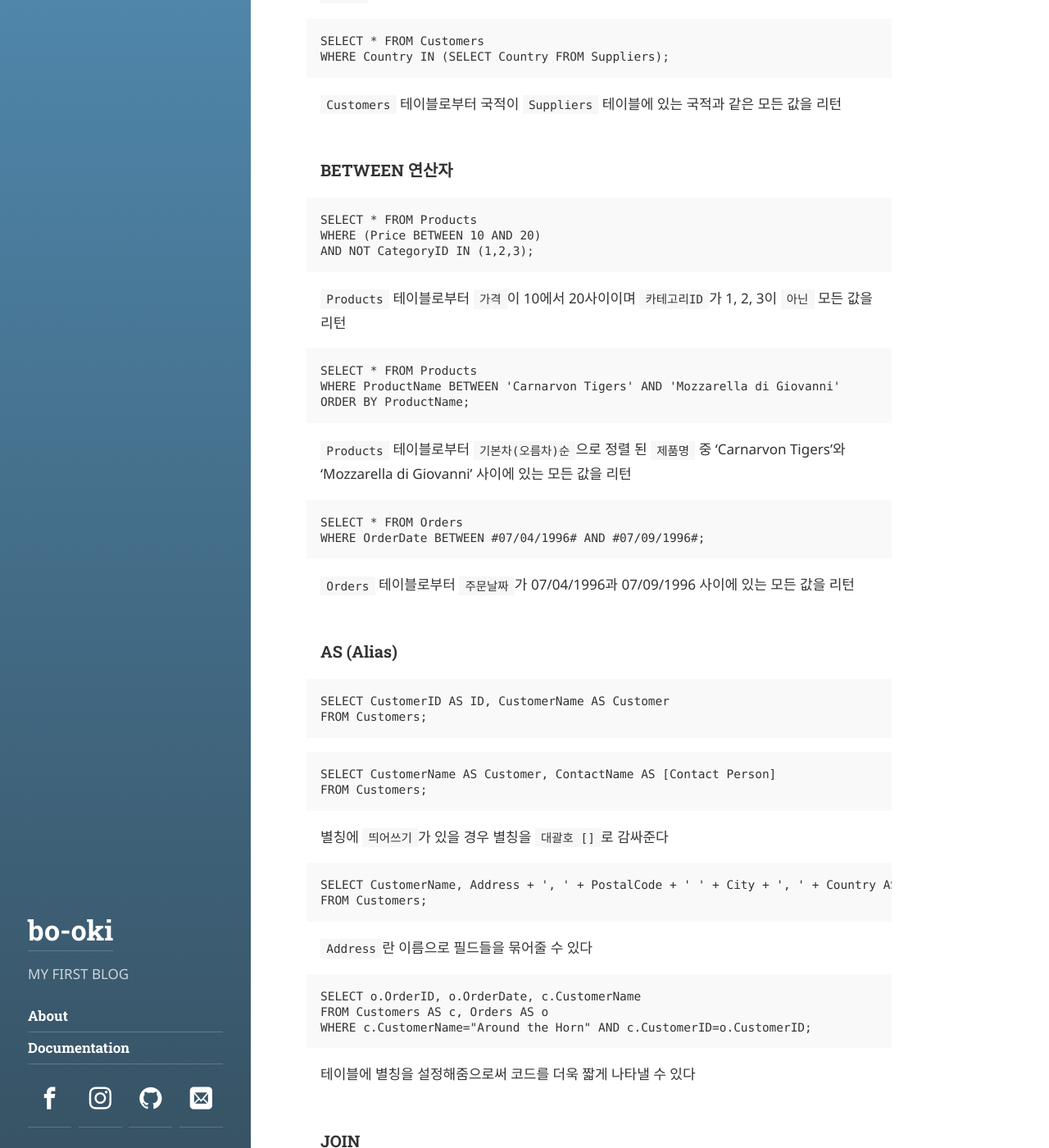
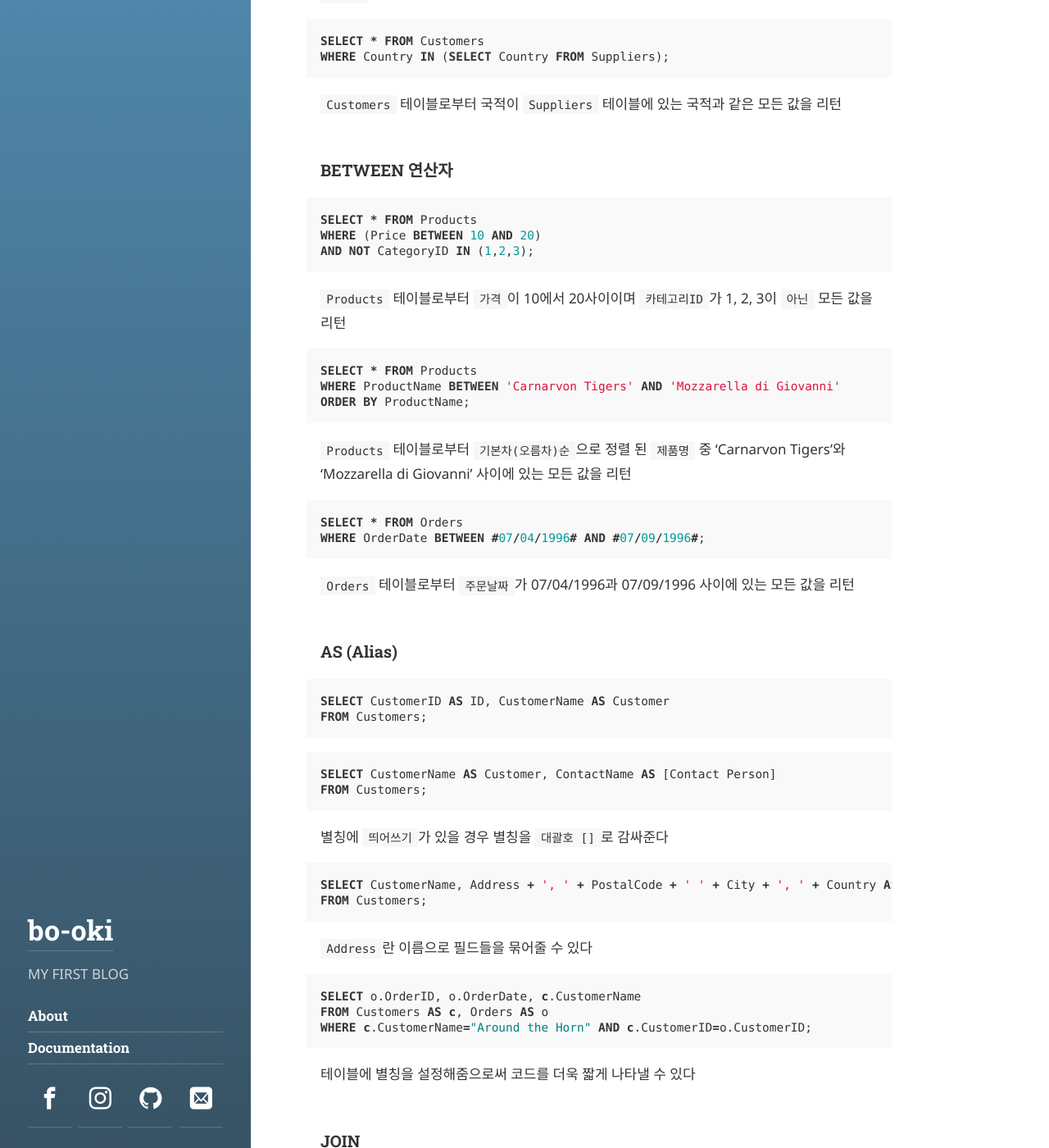
Before and after one commit to bookpark/bookpark.github.io, a Jekyll site: the page built from _posts/2017-10-03-sql.md, in a window 1280 px wide and 1400 px high, scrolled down 9144 px. Shown: the whole window at 82% size. Built offline with Jekyll 4.4.1, drawn with Linux system fonts in a browser that asks for light colours; some web fonts are replaced; some of the changed text lies outside the part shown.

Commit message:
SQL 노트 수정

````diff
--- a/_posts/2017-10-03-sql.md
+++ b/_posts/2017-10-03-sql.md
@@ -45,38 +45,38 @@ categories: SQL
 
 # SQL Syntax
 
-## SQL 제어문
+## SQL 명령어
 
-### SELECT 구문
+### SELECT 명령어
 
-```
+```sql
 SELECT column1, column2, ...
 FROM table_name;
 ```
 
 `table_name` 으로부터 `1행`과 `2행`을 선택해 가져온다
 
-```
+```sql
 SELECT * FROM table_name;
 ```
 `table_name` 으로부터 `모든` 데이터를 가져온다
 
-### SELECT DISTINCT 구문
+### SELECT DISTINCT 명령어
 
-```
+```sql
 SELECT DISTINCT column1, column2, ...
 FROM table_name;
 ```
 
 `table_name` 으로부터 `1행`, `2행`을 가져오며 `중복`된 값은 다시 `가져오지 않는다`
 
-```
+```sql
 SELECT COUNT(DISTINCT Country) FROM Customers;
 ```
 
 `Customers` 테이블로부터 `중복된 밸류를 제외`한 나라의 `수`를 가져온다
 
-```
+```sql
 SELECT Count(*) AS DistinctCountries
 FROM (SELECT DISTINCT Country FROM Customers);
 ```
@@ -84,9 +84,9 @@ FROM (SELECT DISTINCT Country FROM Customers);
 `Customers` 테이블로부터 `중복된 밸류를 제외`한 나라의 `수`를 가져온 `result-set`에서
 `DistinctCountries` 라는 `result-set`이름으로 `수`를 가져온다
 
-### WHERE 구문
+### WHERE 절
 
-```
+```sql
 SELECT column1, column2, ...
 FROM table_name
 WHERE condition:
@@ -94,13 +94,13 @@ WHERE condition:
 
 `table_name`에서 `condition`이라는 조건에 충족하는 `1행`과 `2행`을 가져온다
 
-```
+```sql
 SELECT * FROM Customers
 WHERE Country='Mexico';
 ```
 `Customers` 테이블에서 국적이 `Mexico`인 `모든 데이터`를 가져온다
 
-```
+```sql
 SELECT * FROM Customers
 WHERE CustomerID=1;
 ```
@@ -121,62 +121,62 @@ BETWEEN|Between an inclusive range (경계값 포함)
 LIKE|Serch for a pattern
 IN|To specify multiple possible values for a column
 
-### AND, OR, NOT 구문
+### AND, OR, NOT 연산자
 
-```
+```sql
 SELECT * FROM Customers
 WHERE Country='Germany' AND City='Berlin';
 ```
 
 `Customers` 테이블에서 국적이 `Germany` 그리고 출신 도시가 `Berlin`인 데이터를 `모두` 리턴
 
-```
+```sql
 SELECT * FROM Customers
 WHERE City='Berlin' OR City='München';
 ```
 
 `Customers` 테이블에서 출신도시가 `Berlin` 또는 `München`인 데이터를 `모두` 리턴
 
-```
+```sql
 SELECT * FROM Customers
 WHERE NOT Country='Germany';
 ```
 
 `Customers` 테이블에서 국적이 `Germany`가 `아닌` 데이터를 모두 리턴
 
-```
+```sql
 SELECT * FROM Customers
 WHERE Country='Germany' AND (City='Berlin' OR City='München');
 ```
 
 `Customers` 테이블에서 국적이 `Germany`이고 출신도시가 `Berlin` 또는 `München`인 데이터를 `모두` 리턴
 
-```
+```sql
 SELECT * FROM Customers
 WHERE NOT Country='Germany' AND NOT Country='USA';
 ```
 
 `Customers` 테이블에서 국적이 `Germany`와 `USA`가 `아닌` 데이터를 `모두` 리턴
 
-### ORDER BY 구문 (ASC | DESC)
+### ORDER BY 키워드 (ASC | DESC)
 
-```
+```sql
 SELECT * FROM Customers
 ORDER BY Country ASC, CustomerName DESC;
 ```
 
 `Customer` 테이블에서 국적은 `오름차`, 이름은 `내림차`순으로 모든 데이터를 리턴
 
-### INSERT INTO 구문
+### INSERT INTO 명령어
 
 데이터베이스에 값을 입력할 때 행 이름을 모두 열거할 필요는 없지만 **행과 같은 순서**로 입력해야한다.
 
-```
+```sql
 INSERT INTO Customers
 VALUES ('Cardinal', 'Tom B. Erichsen', 'Skagen 21', 'Stavanger', '4006', 'Norway');
 ```
 
-```
+```sql
 INSERT INTO Customers (CustomerName, City, Country)
 VALUES ('Cardinal', 'Stavanger', 'Norway');
 ```
@@ -187,7 +187,7 @@ VALUES ('Cardinal', 'Stavanger', 'Norway');
 
 **IS NULL**
 
-```
+```sql
 SELECT LastName, FirstName, Address FROM Persons
 WHERE Address IS NULL;
 ```
@@ -195,16 +195,17 @@ WHERE Address IS NULL;
 `Persons` 테이블에서 주소값이 `Null`인 데이터 중 `LastName, FirstName, Address` 값을 리턴
 
 **IS NOT NULL**
-```
+
+```sql
 SELECT LastName, FirstName, Address FROM Persons
 WHERE Address IS NOT NULL;
 ```
 
 `Persons` 테이블에서 주소값이 `Null이 아닌` 데이터 중 `LastName, FirstName, Address` 값을 리턴
 
-### UPDATE 구문
+### UPDATE 명령어
 
-```
+```sql
 UPDATE Customers
 SET ContactName = 'Alfred Schmidt', City = 'Frankfurt'
 WHERE CustomerID = 1;
@@ -214,7 +215,7 @@ WHERE CustomerID = 1;
 
 결과: `You have made changes to the database. Rows affected: 1`
 
-```
+```sql
 UPDATE Customers
 SET ContactName='Juan'
 WHERE Country='Mexico';
@@ -222,28 +223,29 @@ WHERE Country='Mexico';
 
 `Customers` 테이블에서 `국적이 Mexico`인 데이터의 이름을 `Juan`으로 변경
 
-**WHERE 문을 설정하지 않을 시**
+**WHERE 절을 설정하지 않을 시**
 
-```
+```sql
 UPDATE Customers
 SET ContactName='Juan';
 ```
 
 `Customers` 테이블의 모든 이름을 Juan으로 변경
 
-### DELETE 구문
+### DELETE 명령어
 
-```
+```sql
 DELETE FROM Customers
 WHERE CustomerName = 'Alfreds Futterkiste'
 ```
 
 `Customers` 테이블에서 이름이 `Alfreds Fuitterkiste`인 데이터를 모두 지움
 
-```
+```sql
 DELETE FROM Customers;
 ```
-```
+
+```sql
 DELETE * FROM Customers;
 ```
 
@@ -259,7 +261,7 @@ DELETE * FROM Customers;
 
 **SQL Server / MS Access**
 
-```
+```sql
 SELECT TOP number|percent column_name(s)
 FROM table_name
 WHERE condition;
@@ -267,7 +269,7 @@ WHERE condition;
 
 **MySQL**
 
-```
+```sql
 SELECT column_name(s)
 FROM table_name
 WHERE condition
@@ -276,7 +278,7 @@ LIMIT number;
 
 **Oracle**
 
-```
+```sql
 SELECT column_name(s)
 FROM table_name
 WHERE ROWNUM <= number;
@@ -284,13 +286,13 @@ WHERE ROWNUM <= number;
 
 **TOP PERCENT 구문**
 
-```
+```sql
 SELECT TOP 50 PERCENT * FROM Customers;
 ```
 
 ### MIN(), MAX() 함수
 
-```
+```sql
 SELECT MIN(Price) AS SmallestPrice
        MAX(Price)
 FROM Products;
@@ -300,17 +302,17 @@ FROM Products;
 
 ### COUNT(), AVG(), SUM() 함수
 
-```
+```sql
 SELECT COUNT(ProductID)
 FROM Products;
 ```
 
-```
+```sql
 SELECT AVG(Price)
 FROM Products;
 ```
 
-```
+```sql
 SELECT SUM(Quantity)
 FROM Products;
 ```
@@ -335,32 +337,33 @@ LIKE 'a%o'|a로 시작하고 o로 끝나는 값을 찾는다
 
 **예제**
 
-```
+```sql
 SELECT * FROM Customers
 WHERE CustomerName LIKE '_r%';
 ```
 
 `Customers` 테이블로부터 `두번째 문자 위치에 r을 포함`한 이름을 가지고 있는 데이터를 `모두` 리턴
 
-```
+```sql
 SELECT * FROM Customers
 WHERE City LIKE '[bsp]%';
 ```
 
 `Customers` 테이블로부터 `b, s, 또는 p로 시작`하는 도시의 이름을 가지고 있는 데이터를 `모두` 리턴
 
-```
+```sql
 SELECT * FROM Customers
 WHERE City LIKE '[a-c]%';
 ```
 
 `Customers` 테이블로부터 `a, b, 또는 c로 시작`하는 ...
 
-```
+```sql
 SELECT * FROM Customers
 WHERE City LIKE '[!bsp]%';
 ```
-```
+
+```sql
 SELECT * FROM Customers
 WHERE City NOT LIKE '[bsp]%';
 ```
@@ -370,7 +373,7 @@ WHERE City NOT LIKE '[bsp]%';
 
 `WHERE`절이 복수의 값을 지정할 수 있게 쓰이는 연산자
 
-```
+```sql
 SELECT * FROM Customers
 WHERE Country IN (SELECT Country FROM Suppliers);
 ```
@@ -379,7 +382,7 @@ WHERE Country IN (SELECT Country FROM Suppliers);
 
 ### BETWEEN 연산자
 
-```
+```sql
 SELECT * FROM Products
 WHERE (Price BETWEEN 10 AND 20)
 AND NOT CategoryID IN (1,2,3);
@@ -387,7 +390,7 @@ AND NOT CategoryID IN (1,2,3);
 
 `Products` 테이블로부터 `가격`이 10에서 20사이이며 `카테고리ID`가 1, 2, 3이 `아닌` 모든 값을 리턴
 
-```
+```sql
 SELECT * FROM Products
 WHERE ProductName BETWEEN 'Carnarvon Tigers' AND 'Mozzarella di Giovanni'
 ORDER BY ProductName;
@@ -395,7 +398,7 @@ ORDER BY ProductName;
 
 `Products` 테이블로부터 `기본차(오름차)순`으로 정렬 된 `제품명` 중 'Carnarvon Tigers'와 'Mozzarella di Giovanni' 사이에 있는 모든 값을 리턴
 
-```
+```sql
 SELECT * FROM Orders
 WHERE OrderDate BETWEEN #07/04/1996# AND #07/09/1996#;
 ```
@@ -404,26 +407,26 @@ WHERE OrderDate BETWEEN #07/04/1996# AND #07/09/1996#;
 
 ### AS (Alias)
 
-```
+```sql
 SELECT CustomerID AS ID, CustomerName AS Customer
 FROM Customers;
 ```
 
-```
+```sql
 SELECT CustomerName AS Customer, ContactName AS [Contact Person]
 FROM Customers;
 ```
 
 별칭에 `띄어쓰기`가 있을 경우 별칭을 `대괄호 []`로 감싸준다
 
-```
+```sql
 SELECT CustomerName, Address + ', ' + PostalCode + ' ' + City + ', ' + Country AS Address
 FROM Customers;
 ```
 
 `Address`란 이름으로 필드들을 묶어줄 수 있다
 
-```
+```sql
 SELECT o.OrderID, o.OrderDate, c.CustomerName
 FROM Customers AS c, Orders AS o
 WHERE c.CustomerName="Around the Horn" AND c.CustomerID=o.CustomerID;
@@ -433,7 +436,7 @@ WHERE c.CustomerName="Around the Horn" AND c.CustomerID=o.CustomerID;
 
 ### JOIN
 
-```
+```sql
 SELECT Orders.OrderID, Customers.CustomerName, Orders.OrderDate
 FROM Orders
 INNER JOIN Customers ON Orders.CustomerID=Customers.CustomerID;
@@ -457,7 +460,7 @@ INNER JOIN Customers ON Orders.CustomerID=Customers.CustomerID;
 
 #### INNER JOIN
 
-```
+```sql
 SELECT Orders.OrderID, Customers.CustomerName, Shippers.ShipperName
 FROM ((Orders
 INNER JOIN Customers ON Orders.CustomerID = Customers.CustomerID)
@@ -468,7 +471,7 @@ INNER JOIN Shippers ON Orders.ShipperID = Shippers.ShipperID);
 
 #### LEFT JOIN
 
-```
+```sql
 SELECT Customers.CustomerName, Orders.OrderID
 FROM Customers
 LEFT JOIN Orders ON Customers.CustomerID = Orders.CustomerID
@@ -483,7 +486,7 @@ LEFT JOIN의 반대
 
 #### FULL JOIN
 
-```
+```sql
 SELECT Customers.CustomerName, Orders.OrderID
 FROM Customers
 FULL OUTER JOIN Orders ON Customers.CustomerID=Orders.CustomerID
@@ -494,7 +497,7 @@ Customers와 Orders의 모든 데이터를 가져온 후 CustomerName과 OrderID
 
 #### SELF JOIN
 
-```
+```sql
 SELECT A.CustomerName AS CustomerName1, B.CustomerName AS CustomerName2, A.City
 FROM Customers A, Customers B
 WHERE A.CustomerID <> B.CustomerID
@@ -509,11 +512,11 @@ ORDER BY A.City;
 
 UNION 연산자는 두개 이상의 result-set을 합칠 때 사용된다
 
-* 각 SELECT 문은 같은 갯수의 행을 가지고 있어야 한다
+* 각 SELECT 명령어는 같은 갯수의 행을 가지고 있어야 한다
 * 행들은 비슷한 데이터 타입을 가지고 있어야 한다
-* 각 SELECT 문은 행들은 같은 순서로 이루어져 있어야 한다
+* 각 SELECT 명령어는 행들은 같은 순서로 이루어져 있어야 한다
 
-```
+```sql
 SELECT column_name(s) FROM table1
 UNION ALL
 SELECT column_name(s) FROM table2;
@@ -521,7 +524,7 @@ SELECT column_name(s) FROM table2;
 
 중복되는 값도 리턴하고 싶을 시에는 `UNION ALL`을 사용한다
 
-```
+```sql
 SELECT 'Customer' AS Type, ContactName, City, Country
 FROM Customers
 UNION
@@ -531,11 +534,11 @@ FROM Suppliers
 
 첫번째 행의 이름을 Type으로 지정해준 후 나머지 데이터를 받아와 Supplier 테이블의 데이터와 합침
 
-### GROUP BY 문
+### GROUP BY 명령어
 
-`GROUP BY` 문은 보통 통계 함수들과 함께 쓰이며 result-set을 한개 이상의 행으로 그룹화한다
+`GROUP BY` 명령어는 보통 통계 함수들과 함께 쓰이며 result-set을 한개 이상의 행으로 그룹화한다
 
-```
+```sql
 SELECT Shippers.ShipperName, COUNT(Orders.OrderID) AS NumberOfOrders FROM Orders
 LEFT JOIN Shippers ON Orders.ShipperID = Shippers.ShipperID
 GROUP BY ShipperName;
@@ -548,7 +551,7 @@ GROUP BY ShipperName;
 
 `WHERE` 절에 통계 함수를 쓰지 못하기 때문에 `HAVING` 절이 사용된다
 
-```
+```sql
 SELECT Employees.LastName, COUNT(Orders.OrderID) AS NumberOfOrders
 FROM Orders
 INNER JOIN Employees ON Orders.EmployeeID = Employees.EmployeeID
@@ -566,7 +569,7 @@ HAVING COUNT(Orders.OrderID) > 25;
 * `EXISTS` 연산자는 하위 쿼리에 데이터가 있는지 검사할 때 쓰인다
 * `WHERE` 절 안에 쓰인다
 
-```
+```sql
 SELECT SupplierName
 FROM Suppliers
 WHERE EXISTS
@@ -584,7 +587,7 @@ AND Price < 20);
 * `ANY` 연산자는 하위 쿼리에 아무 값이나 조건에 맞으면 리턴함
 * `ALL` 연산자는 하위 쿼리에 모든 값이 조건에 맞으면 리턴함
 
-```
+```sql
 SELECT ProductName
 FROM Products
 WHERE ProductID = ANY (SELECT ProductID FROM OrderDetails WHERE Quantity > 99);
@@ -592,7 +595,7 @@ WHERE ProductID = ANY (SELECT ProductID FROM OrderDetails WHERE Quantity > 99);
 
 `OrderDetails` 필드의 무슨 데이터든 수량이 99를 초과하면 리턴
 
-```
+```sql
 SELECT ProductName
 FROM Products
 WHERE ProductID = ALL (SELECT ProductID FROM OrderDetails WHERE Quantity = 10);
@@ -600,18 +603,18 @@ WHERE ProductID = ALL (SELECT ProductID FROM OrderDetails WHERE Quantity = 10);
 
 `OrderDetails` 필드의 모든 데이터의 수량이 10이면 리턴
 
-### SELECT INTO
+### SELECT INTO 명령어
 
-`SELECT INTO` 문은 데이터를 새로운 테이블에 복사할 때 쓰인다
+`SELECT INTO` 명령어은 데이터를 새로운 테이블에 복사할 때 쓰인다
 
-```
+```sql
 SELECT * INTO CustomersBackup2017 IN 'Backup.mdb'
 FROM Customers;
 ```
 
 다른 데이터베이스 'Backup.mdb'에 있는 CustomersBackup2017에 Customers 데이터를 모두 복사
 
-```
+```sql
 SELECT Customers.CustomerName, Orders.OrderID
 INTO CustomersOrderBackup2017
 FROM Customers
@@ -620,12 +623,12 @@ LEFT JOIN Orders ON Customers.CustomerID = Orders.CustomerID;
 
 `Customers` 테이블을 `Orders`와 조인한 후 선택한 필드를 새로운 테이블에 복사
 
-### INSERT INTO SELECT
+### INSERT INTO SELECT 명령어
 
 * INSERT INTO SELECT는 타겟 테이블의 데이터 타입이 일치해야 함
 * 타겟 테이블의 기존 데이터에 영향을 주지 않음
 
-```
+```sql
 INSERT INTO Customers (CustomerName, City, Country)
 SELECT SupplierName, City, Country FROM Suppliers
 WHERE Country='Germany';
@@ -633,7 +636,7 @@ WHERE Country='Germany';
 
 ### NULL 함수
 
-```
+```sql
 SELECT ProductName, UnitPrice * (UnitsInStock + UnitsOnOrder)
 FROM Products;
 ```
@@ -644,7 +647,7 @@ FROM Products;
 
 **MySQL**
 
-```
+```sql
 SELECT ProductName, UnitPrice * (UnitsInStock + IFNULL(UnitsOnOrder, 0))
 FROM Products
 ```
@@ -663,30 +666,30 @@ UnitsOnOrder에 Null 값이 있을 때 `IFNULL()` 또는 `COALESCE()` 함수를
 
 **한 줄 주석 (--)**
 
-```
+```sql
 --Select all:
 SELECT * FROM Customers;
 ```
 
-```
+```sql
 SELECT * FROM Customers -- WHERE City='Berlin';
 ```
 
 **여러 줄 주석 또는 부분 주석 (/* */)**
 
-```
+```sql
 /*Select all the columns
 of all the records
 in the Customers table:*/
 SELECT * FROM Customers;
 ```
 
-```
+```sql
 SELECT CustomerName, /*City,*/ Country FROM Customers;
 Try it Yourself »
 ```
 
-```
+```sql
 SELECT * FROM Customers WHERE (CustomerName LIKE 'L%'
 OR CustomerName LIKE 'R%' /*OR CustomerName LIKE 'S%'
 OR CustomerName LIKE 'T%'*/ OR CustomerName LIKE 'W%')
````
